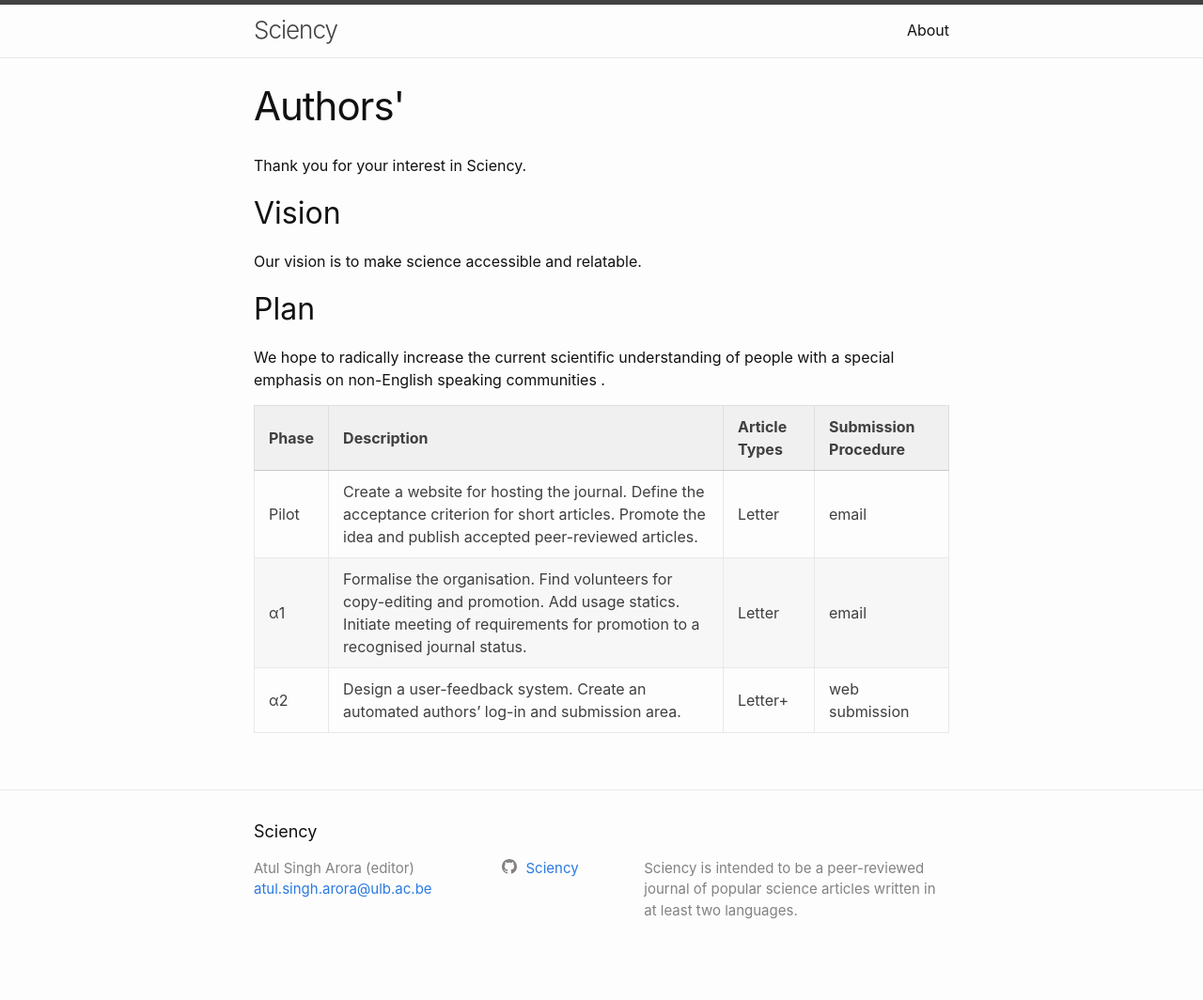
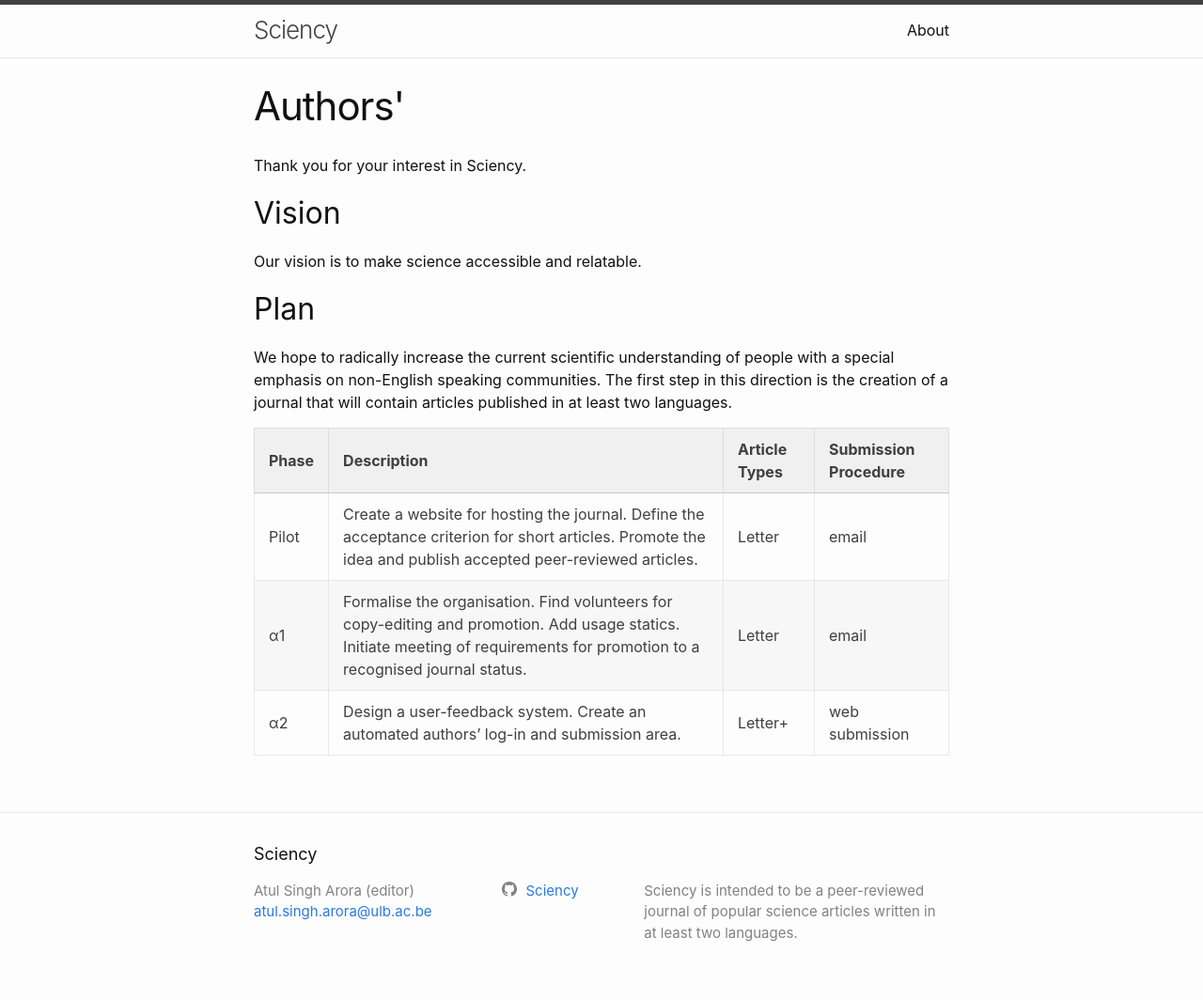
Before and after one commit to Sciency/sciency.github.com, a Jekyll site: the page built from authors.md, in a window 1280 px wide. Shown: the whole page at 94% size. Built offline with Jekyll 4.4.1, drawn with Linux system fonts in a browser that asks for light colours; before the commit the page ends 1040 px from its top, so only the background shows below that.

Commit message:
/ ‘authors.md’

```diff
--- a/authors.md
+++ b/authors.md
@@ -15,7 +15,7 @@ Our vision is to make science accessible and relatable.
 
 ## Plan
 
-We hope to radically increase the current scientific understanding of people with a special emphasis on non-English speaking communities .
+We hope to radically increase the current scientific understanding of people with a special emphasis on non-English speaking communities. The first step in this direction is the creation of a journal that will contain articles published in at least two languages.
 
 | Phase | Description | Article Types | Submission Procedure |
 |:---|:--|:--|:--|:--|
```
